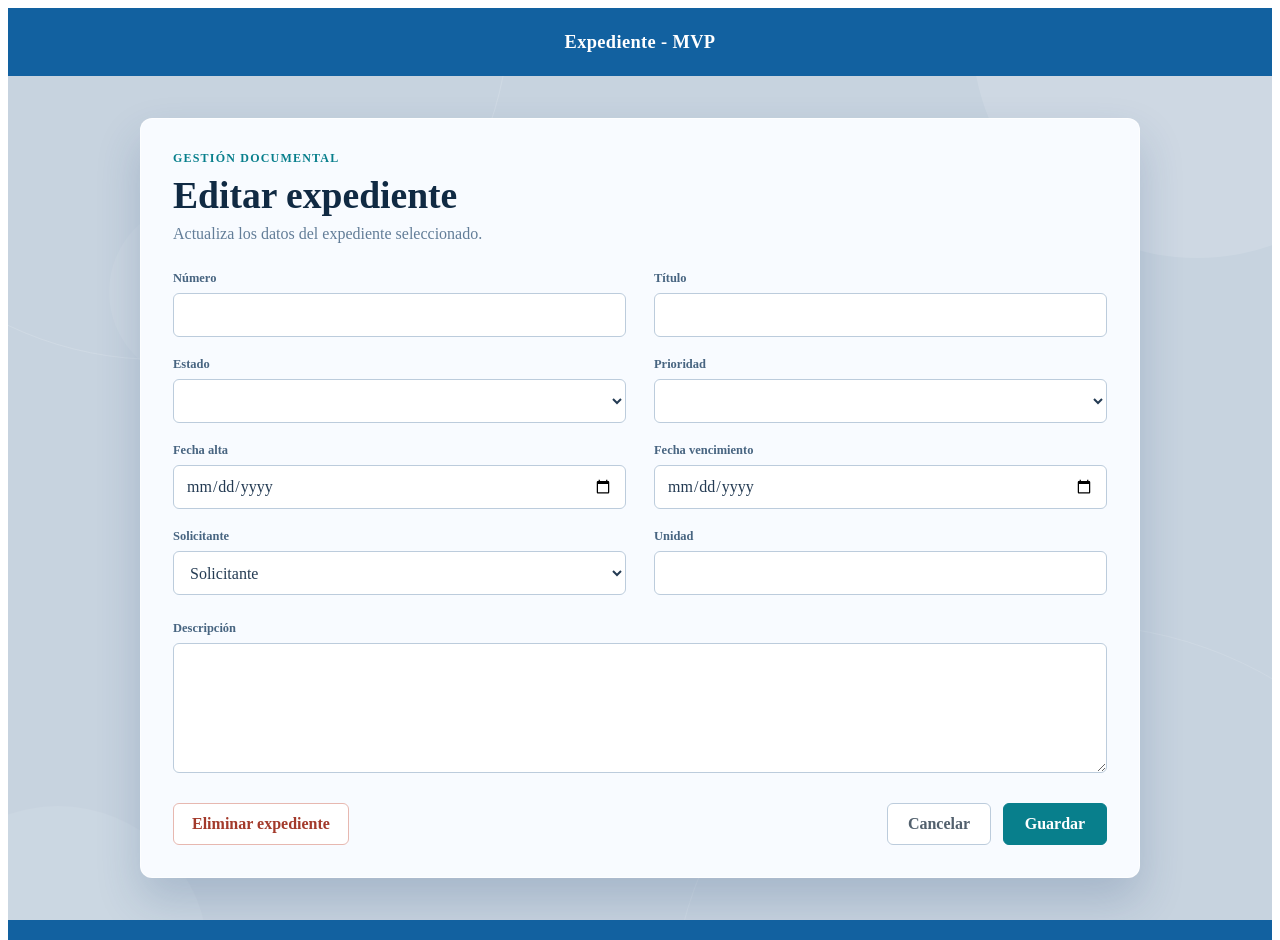
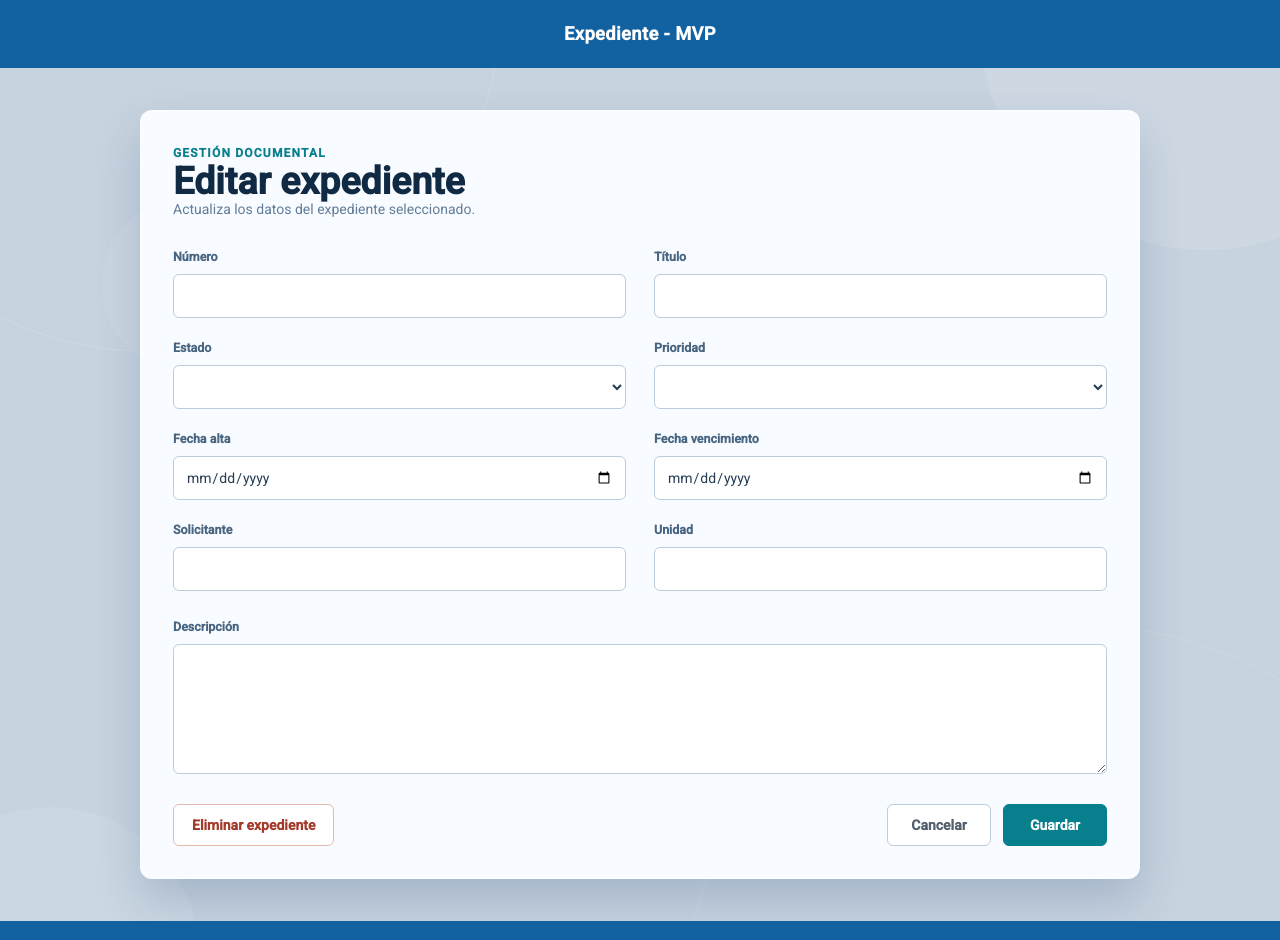
Before and after one commit to alex17alex17/CursoAngularTracasa, an Angular app: page /expedienteEdicion/1 in a window 1280 px wide. Shown: the top 940 px of the page. Built offline with nearby package versions, Linux system fonts and the light colour scheme.

Commit message:
Add Angular Material theming and update styles; refactor edicion-expediente component for improved form handling; enhance expedientes-page for deletion confirmation

```diff
--- a/angular.json
+++ b/angular.json
@@ -25,9 +25,7 @@
                 "input": "public"
               }
             ],
-            "styles": [
-              "src/styles.css"
-            ]
+            "styles": ["src/material-theme.scss", "src/styles.css"]
           },
           "configurations": {
             "production": {
--- a/package.json
+++ b/package.json
@@ -11,10 +11,12 @@
   "private": true,
   "packageManager": "npm@11.19.0",
   "dependencies": {
+    "@angular/cdk": "^22.1.4",
     "@angular/common": "^22.1.0",
     "@angular/compiler": "^22.1.0",
     "@angular/core": "^22.1.0",
     "@angular/forms": "^22.1.0",
+    "@angular/material": "^22.1.4",
     "@angular/platform-browser": "^22.1.0",
     "@angular/router": "^22.1.0",
     "rxjs": "~7.8.0",
--- a/src/app/features/Expedientes/Components/edicion-expediente/edicion-expediente.html
+++ b/src/app/features/Expedientes/Components/edicion-expediente/edicion-expediente.html
@@ -29,11 +29,7 @@
 
         <label class="field">
           <span>Solicitante</span>
-          <select name="solicitante" [value]="expediente()?.solicitante ?? ''">
-            <option [value]="expediente()?.solicitante ?? ''">
-              {{ expediente()?.solicitante ?? 'Solicitante' }}
-            </option>
-          </select>
+          <input type="text" name="solicitante" [value]="expediente()?.solicitante ?? ''" />
         </label>
       </div>
 
@@ -74,9 +70,11 @@
     </label>
 
     <div class="form-actions">
-      <button class="delete-button" type="button">Eliminar expediente</button>
+      <button class="delete-button" type="button" (click)="eliminarExpediente()">
+        Eliminar expediente
+      </button>
       <div class="right-actions">
-        <button class="cancel-button" type="button">Cancelar</button>
+        <button class="cancel-button" type="button" (click)="cancelar()">Cancelar</button>
         <button class="save-button" type="submit">Guardar</button>
       </div>
     </div>
--- a/src/app/features/Expedientes/Components/edicion-expediente/edicion-expediente.ts
+++ b/src/app/features/Expedientes/Components/edicion-expediente/edicion-expediente.ts
@@ -1,4 +1,5 @@
 import { Component, signal } from '@angular/core';
+import { Router } from '@angular/router';
 import { Expediente } from '../../models/expediente-interface';
 
 @Component({
@@ -10,7 +11,22 @@ import { Expediente } from '../../models/expediente-interface';
 export class EdicionExpediente {
   expediente = signal<Expediente | null>(history.state.expediente ?? null);
 
+  constructor(private router: Router) {}
+
   fechaComoTexto(fecha: Date | undefined): string {
     return fecha ? fecha.toISOString().slice(0, 10) : '';
   }
+
+  cancelar(): void {
+    this.router.navigate(['expedienteBusqueda']);
+  }
+
+  eliminarExpediente(): void {
+    this.router.navigate(['expedienteBusqueda'], {
+      state: {
+        eliminarSolicitado: true,
+        expediente: this.expediente(),
+      },
+    });
+  }
 }
--- a/src/app/features/Expedientes/pages/expedientes-page/expedientes-page.ts
+++ b/src/app/features/Expedientes/pages/expedientes-page/expedientes-page.ts
@@ -1,4 +1,4 @@
-import { Component, computed, inject } from '@angular/core';
+import { Component, computed, inject, signal } from '@angular/core';
 import { ActivatedRoute, Router } from '@angular/router';
 import { map } from 'rxjs';
 import { BusquedaExpedientes } from '../../Components/busqueda-expedientes/busqueda-expedientes';
@@ -20,6 +20,17 @@ export class ExpedientesPage {
   private router = inject(Router);
   private route = inject(ActivatedRoute);
   porPagina = 5;
+  eliminarSolicitado = signal(false);
+  expedienteAEliminar = signal<Expediente | null>(null);
+
+  constructor() {
+    const state = history.state as { eliminarSolicitado?: boolean; expediente?: Expediente } | null;
+
+    if (state?.eliminarSolicitado) {
+      this.eliminarSolicitado.set(true);
+      this.expedienteAEliminar.set(state.expediente ?? null);
+    }
+  }
 
   filtros = toSignal(
     this.route.queryParamMap.pipe(
@@ -88,4 +99,16 @@ export class ExpedientesPage {
       state: { expediente },
     });
   }
+
+  confirmarEliminacion(): void {
+    const expediente = this.expedienteAEliminar();
+
+    if (!expediente) {
+      return;
+    }
+
+    console.log('Eliminar expediente solicitado:', expediente);
+    this.eliminarSolicitado.set(false);
+    this.expedienteAEliminar.set(null);
+  }
 }
--- a/src/index.html
+++ b/src/index.html
@@ -1,11 +1,18 @@
 <!doctype html>
 <html lang="en">
   <head>
-  <meta charset="utf-8">
+    <meta charset="utf-8" />
     <title>Expedientes</title>
-  <base href="/">
-  <meta name="viewport" content="width=device-width, initial-scale=1">
-  <link rel="icon" type="image/x-icon" href="favicon.ico">
+    <base href="/" />
+    <meta name="viewport" content="width=device-width, initial-scale=1" />
+    <link rel="icon" type="image/x-icon" href="favicon.ico" />
+    <link rel="preconnect" href="https://fonts.googleapis.com" />
+    <link rel="preconnect" href="https://fonts.gstatic.com" crossorigin />
+    <link
+      href="https://fonts.googleapis.com/css2?family=Roboto:wght@300;400;500&display=swap"
+      rel="stylesheet"
+    />
+    <link href="https://fonts.googleapis.com/icon?family=Material+Icons" rel="stylesheet" />
   </head>
   <body>
     <app-root></app-root>
--- /dev/null
+++ b/src/material-theme.scss
@@ -0,0 +1,38 @@
+// Include theming for Angular Material with `mat.theme()`.
+// This Sass mixin will define CSS variables that are used for styling Angular Material
+// components according to the Material 3 design spec.
+// Learn more about theming and how to use it for your application's
+// custom components at https://material.angular.dev/guide/theming
+@use '@angular/material' as mat;
+
+html {
+  height: 100%;
+  @include mat.theme(
+    (
+      color: (
+        primary: mat.$rose-palette,
+        tertiary: mat.$red-palette,
+      ),
+      typography: Roboto,
+      density: 0,
+    )
+  );
+}
+
+body {
+  // Default the application to a light color theme. This can be changed to
+  // `dark` to enable the dark color theme, or to `light dark` to defer to the
+  // user's system settings.
+  color-scheme: light;
+
+  // Set a default background, font and text colors for the application using
+  // Angular Material's system-level CSS variables. Learn more about these
+  // variables at https://material.angular.dev/guide/system-variables
+  background-color: var(--mat-sys-surface);
+  color: var(--mat-sys-on-surface);
+  font: var(--mat-sys-body-medium);
+
+  // Reset the user agent margin.
+  margin: 0;
+  height: 100%;
+}
```
Also changed, not shown: 1 other file (tests, documents, lock files or other folders). Lines whose indentation alone changed are shown as unchanged.
